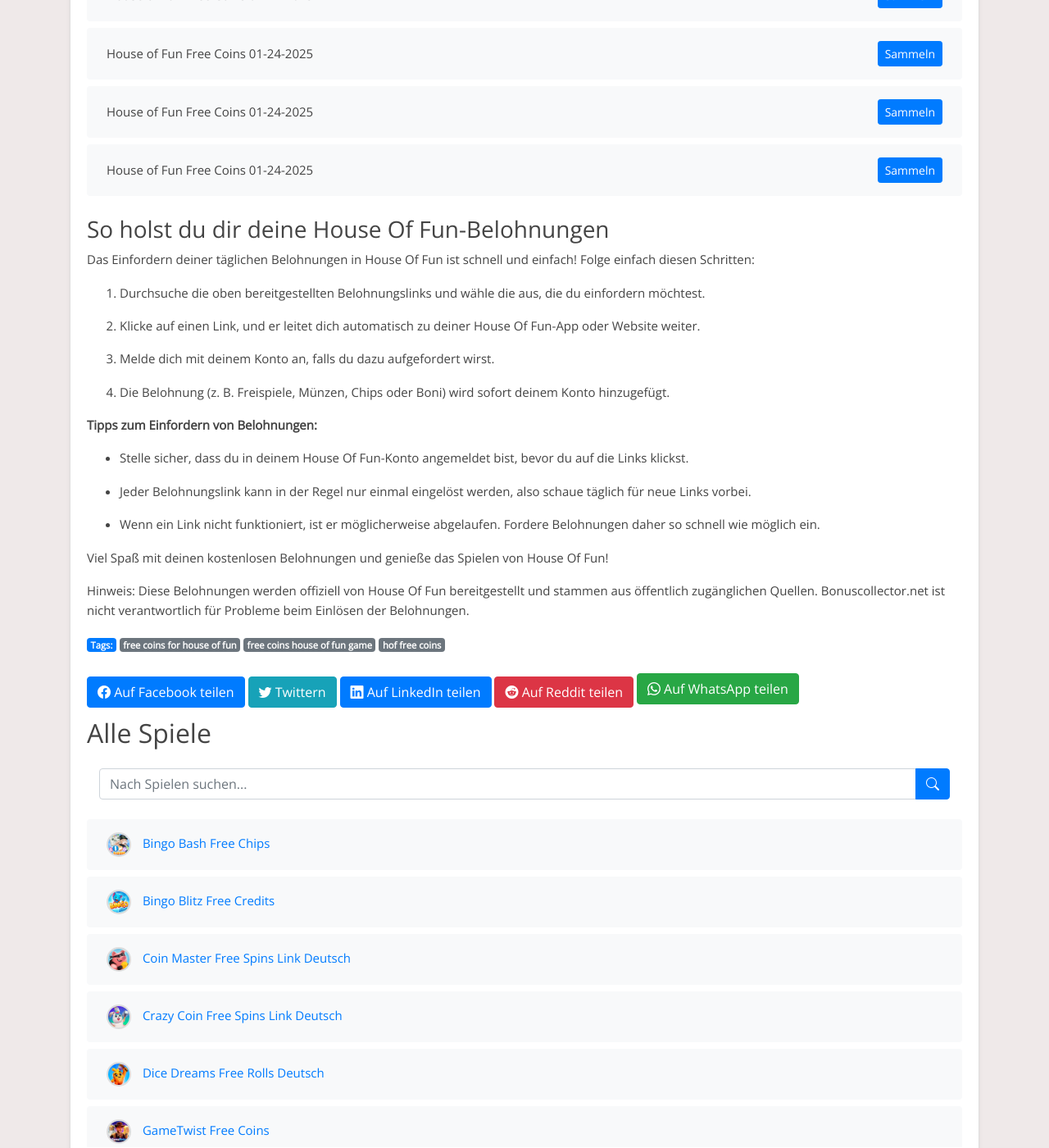
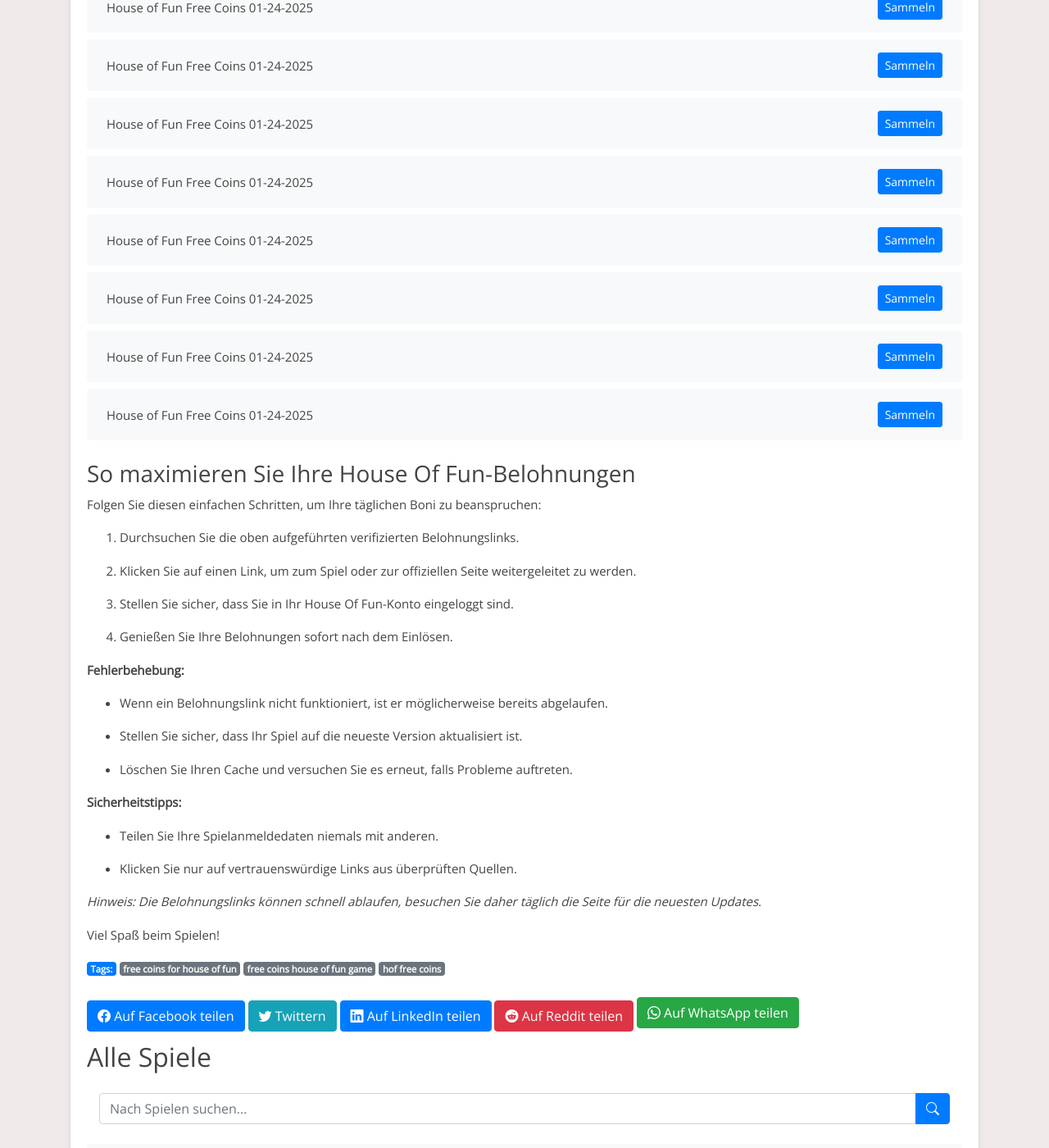
Before and after one commit to Prollad99/bs-de, a Jekyll site: the page built from _posts/2025-01-19-house-of-fun.md, in a window 1280 px wide and 1400 px high, scrolled down 7477 px. Shown: the whole window at 82% size. Built offline with Jekyll 4.4.1, drawn with Linux system fonts in a browser that asks for light colours; some of the changed text lies outside the part shown.

Commit message:
Update house-of-fun reward links, content, and modification timestamp

```diff
--- a/_includes/house-of-fun_footer.html
+++ b/_includes/house-of-fun_footer.html
@@ -1,27 +1,33 @@
-### So holst du dir deine House Of Fun-Belohnungen
+### So maximieren Sie Ihre House Of Fun-Belohnungen
 
 
-Das Einfordern deiner täglichen Belohnungen in House Of Fun ist schnell und einfach! Folge einfach diesen Schritten:
+Folgen Sie diesen einfachen Schritten, um Ihre täglichen Boni zu beanspruchen:
 
-1. Durchsuche die oben bereitgestellten Belohnungslinks und wähle die aus, die du einfordern möchtest.
+1. Durchsuchen Sie die oben aufgeführten verifizierten Belohnungslinks.
 
-2. Klicke auf einen Link, und er leitet dich automatisch zu deiner House Of Fun-App oder Website weiter.
+2. Klicken Sie auf einen Link, um zum Spiel oder zur offiziellen Seite weitergeleitet zu werden.
 
-3. Melde dich mit deinem Konto an, falls du dazu aufgefordert wirst.
+3. Stellen Sie sicher, dass Sie in Ihr House Of Fun-Konto eingeloggt sind.
 
-4. Die Belohnung (z. B. Freispiele, Münzen, Chips oder Boni) wird sofort deinem Konto hinzugefügt.
+4. Genießen Sie Ihre Belohnungen sofort nach dem Einlösen.
 
 
-**Tipps zum Einfordern von Belohnungen:**
+**Fehlerbehebung:**
 
-- Stelle sicher, dass du in deinem House Of Fun-Konto angemeldet bist, bevor du auf die Links klickst.
+- Wenn ein Belohnungslink nicht funktioniert, ist er möglicherweise bereits abgelaufen.
 
-- Jeder Belohnungslink kann in der Regel nur einmal eingelöst werden, also schaue täglich für neue Links vorbei.
+- Stellen Sie sicher, dass Ihr Spiel auf die neueste Version aktualisiert ist.
 
-- Wenn ein Link nicht funktioniert, ist er möglicherweise abgelaufen. Fordere Belohnungen daher so schnell wie möglich ein.
+- Löschen Sie Ihren Cache und versuchen Sie es erneut, falls Probleme auftreten.
 
 
-Viel Spaß mit deinen kostenlosen Belohnungen und genieße das Spielen von House Of Fun!
+**Sicherheitstipps:**
+
+- Teilen Sie Ihre Spielanmeldedaten niemals mit anderen.
+
+- Klicken Sie nur auf vertrauenswürdige Links aus überprüften Quellen.
 
 
-Hinweis: Diese Belohnungen werden offiziell von House Of Fun bereitgestellt und stammen aus öffentlich zugänglichen Quellen. Bonuscollector.net ist nicht verantwortlich für Probleme beim Einlösen der Belohnungen.
+*Hinweis: Die Belohnungslinks können schnell ablaufen, besuchen Sie daher täglich die Seite für die neuesten Updates.*
+
+Viel Spaß beim Spielen!
--- a/_includes/house-of-fun_post.html
+++ b/_includes/house-of-fun_post.html
@@ -1,13 +1,30 @@
-Entdecke tägliche House Of Fun-Belohnungen!
+Willkommen auf der täglichen House Of Fun-Belohnungsseite!
 
 
-Bist du ein Fan von House Of Fun und möchtest dein Spielerlebnis verbessern? Du bist hier genau richtig! Diese Seite ist allen House Of Fun-Enthusiasten gewidmet, die täglich kostenlose Belohnungen einfordern möchten. Hier findest du die neuesten Links, um Freispiele, Münzen, Chips und andere spannende Boni zu sammeln, damit du das Spiel noch mehr genießen kannst.
+Wenn Sie ein engagierter Fan von House Of Fun sind, haben wir etwas Besonderes für Sie! Hier finden Sie aktualisierte Links zu kostenlosen Drehungen, Münzen, Chips und anderen Boni, die Ihr Spielerlebnis verbessern.
 
 
-House Of Fun ist ein unterhaltsames Spiel, das von Millionen geliebt wird. Ob du höhere Level erreichen oder einfach nur den Nervenkitzel genießen möchtest – unsere täglichen Belohnungslinks halten dich im Spiel.
+**Was macht House Of Fun so besonders?**
+
+House Of Fun hat die Herzen von Millionen Spielern auf der ganzen Welt erobert. Mit seinem fesselnden Gameplay, herausfordernden Wettbewerben und spannenden Events ist es ein Muss für alle, die Spaß, Strategie und Belohnungen lieben.
 
 
-Hinweis: House Of Fun ist eine kostenlose App, die ausschließlich zu Unterhaltungszwecken entwickelt wurde. Bonuscollector.net ist eine unabhängige Plattform und steht in keiner Verbindung zu den Entwicklern oder Eigentümern von House Of Fun.
+**Tägliche Belohnungen:**
+
+- Frische Belohnungslinks, die regelmäßig aktualisiert werden.
+
+- Verpassen Sie keinen Bonus – setzen Sie ein Lesezeichen für diese Seite und schauen Sie täglich vorbei.
+
+- Sichern Sie sich Drehungen, Münzen und exklusive Boni, bevor sie ablaufen!
 
 
-Schau täglich vorbei, um sicherzustellen, dass du keine Belohnung verpasst!
+**Warum unsere Plattform nutzen?**
+
+- Einfaches, benutzerfreundliches Erlebnis.
+
+- Überprüfte und aktive Belohnungslinks.
+
+- Schneller Zugriff ohne komplizierte Schritte.
+
+
+*Hinweis: House Of Fun ist eine kostenlose App, die zu Unterhaltungszwecken entwickelt wurde. Wir stehen in keiner Verbindung zu den Entwicklern oder Eigentümern des Spiels.*
```
